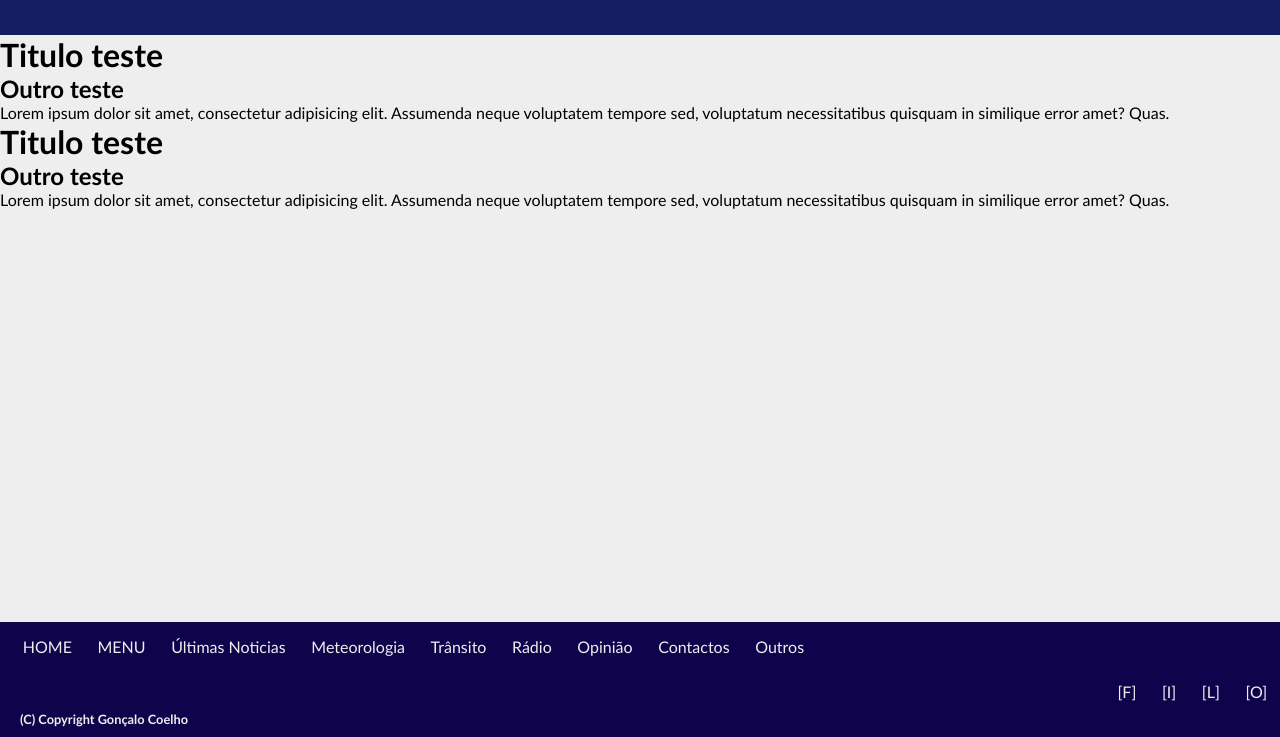
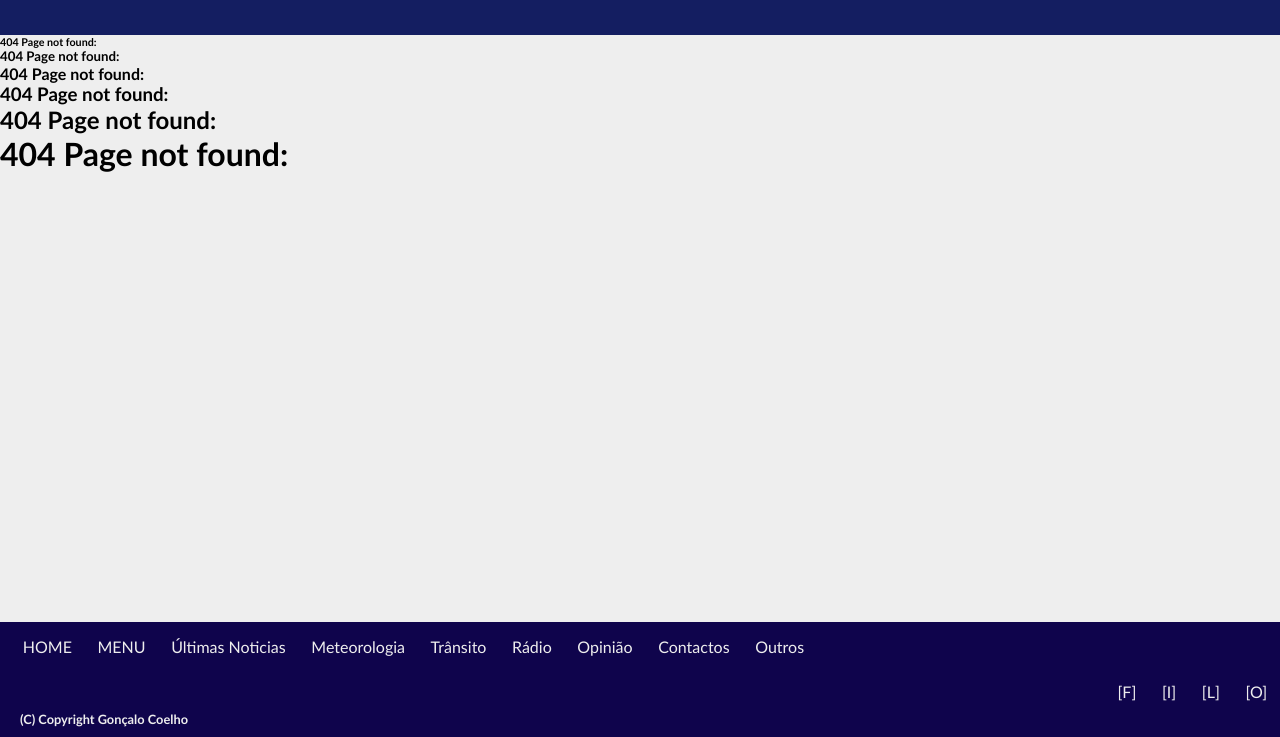
Before and after one commit to GoncaloDiogoCoelho/wild-project, a plain HTML site: page first_project/transito.html in a window 1280 px wide. Shown: the part 63-800 px from the top of the page. Drawn offline with Linux system fonts and the light colour scheme.

Commit message:
modificado o conteudo de cada pagina

```diff
--- a/first_project/transito.html
+++ b/first_project/transito.html
@@ -40,10 +40,12 @@
     <div class="content-wrapper">
 
             <div class="mainContainer">
-                <div><h1>Titulo teste</h1><h2>Outro teste</h2><p>Lorem ipsum dolor sit amet, consectetur adipisicing elit. Assumenda neque voluptatem tempore sed, voluptatum necessitatibus quisquam in similique error amet? Quas.
-                </p></div>
-                <div><h1>Titulo teste</h1><h2>Outro teste</h2><p>Lorem ipsum dolor sit amet, consectetur adipisicing elit. Assumenda neque voluptatem tempore sed, voluptatum necessitatibus quisquam in similique error amet? Quas.
-                </p></div>
+                <h6>404 Page not found:</h6>
+                <h5>404 Page not found:</h5>
+                <h4>404 Page not found:</h4>
+                <h3>404 Page not found:</h3>
+                <h2>404 Page not found:</h2>
+                <h1>404 Page not found:</h1>
             </div>
     </div>
 
```
Also changed, not shown: first_project/contactos.html (+9 -4 lines), first_project/meteorologia.html (+6 -4 lines), first_project/ultimas.html (+8 -5 lines).
